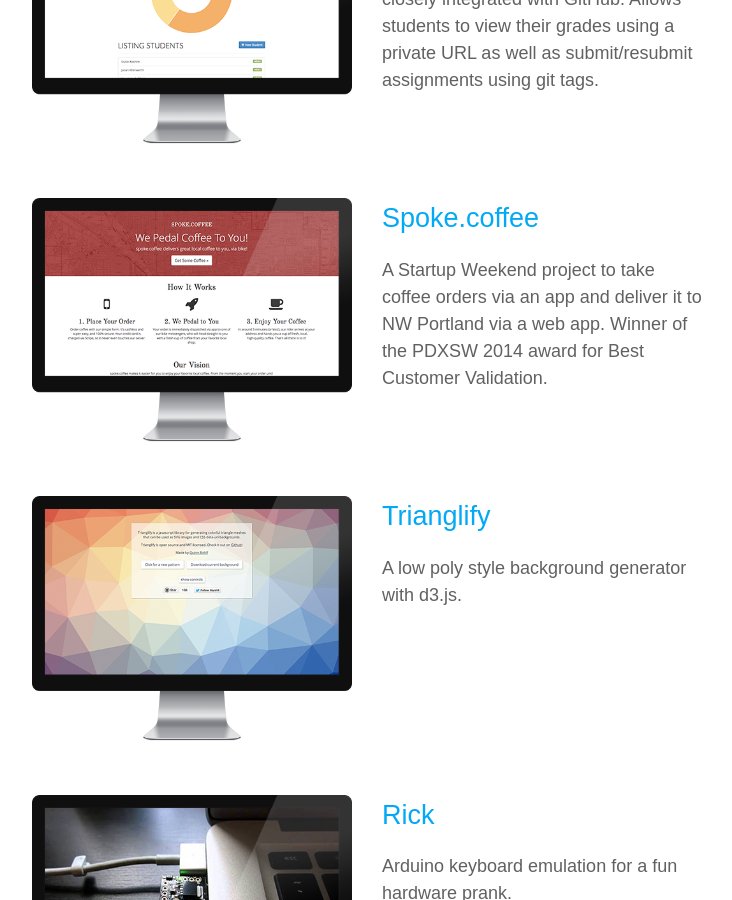
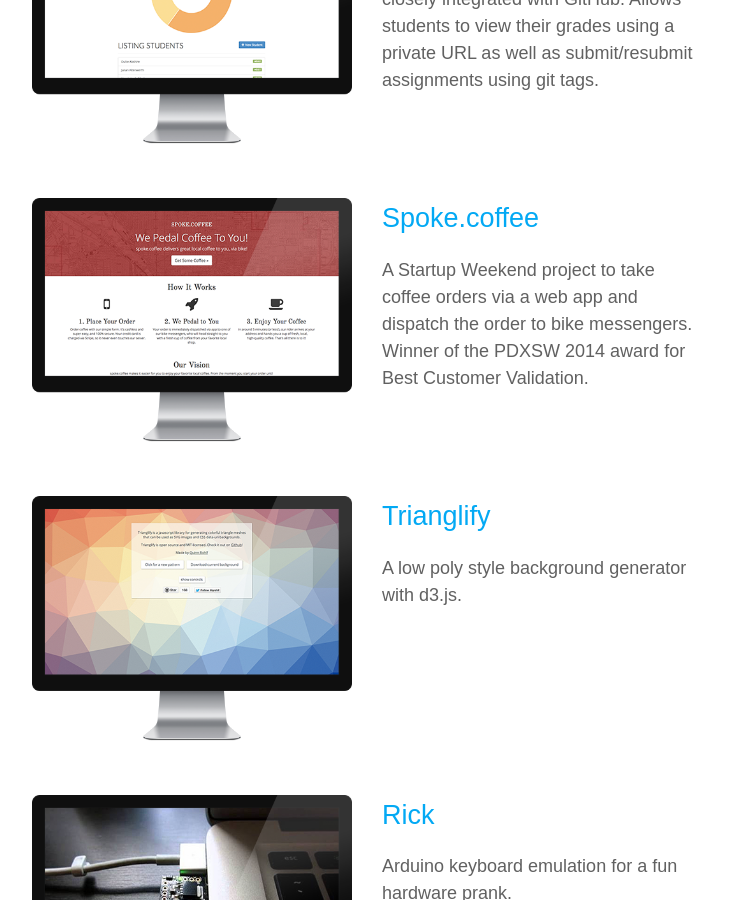
Before and after one commit to qrohlf/qrohlf.github.io, a Jekyll site: the page built from projects.html, in a window 1280 px wide and 900 px high, scrolled down 758 px. Shown: the whole window, without its empty margins (273-1005 px from the left). Built offline with Jekyll 4.4.1, drawn with Linux system fonts in a browser that asks for light colours; Markdown is read by kramdown in place of the engine named in the settings; a script that is not in the unit is left out.

Commit message:
fix project typo

```diff
--- a/projects.html
+++ b/projects.html
@@ -30,7 +30,7 @@ layout: page
     <a href="http://spoke.coffee"><img src="/images/projects/spoke-coffee.png" alt="Spoke.coffee Screenshot"/></a>
   </div>
   <div class="project-description"><a href="http://spoke.coffee"><h2>Spoke.coffee</h2></a>
-    <p>A Startup Weekend project to take coffee orders via an app and deliver it to NW Portland via a web app. Winner of the PDXSW 2014 award for Best Customer Validation.</p>
+    <p>A Startup Weekend project to take coffee orders via a web app and dispatch the order to bike messengers. Winner of the PDXSW 2014 award for Best Customer Validation.</p>
   </div>
 </article>
 
```
